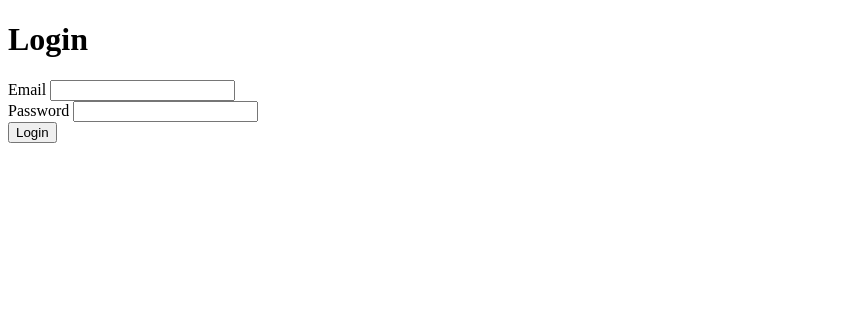
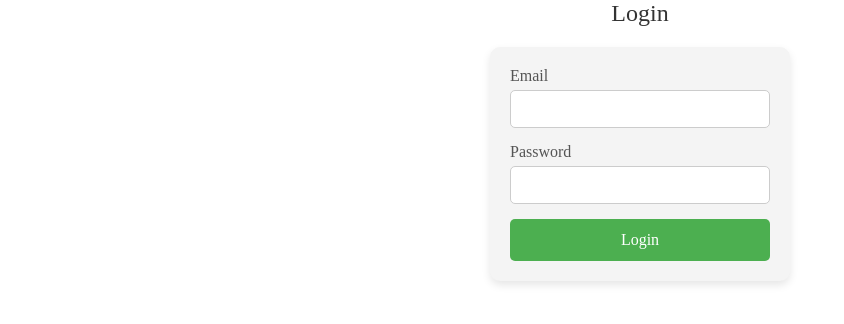
Before and after one commit to ModestAcro/OnlineTestSystem, a PHP site: page / in a window 1280 px wide. Shown: the top 324 px of the page, without its empty margins (0-844 px from the left). Run offline with PHP 8.4, Linux system fonts and the light colour scheme.

Commit message:
Dodalem scss

```diff
--- a/assets/css/main.css
+++ b/assets/css/main.css
@@ -1,3 +1,4 @@
+@charset "UTF-8";
 /* ======== Base ======== */
 /* Reset and base styles  */
 * {
@@ -86,4 +87,119 @@ legend {
   display: block;
 }
 
-/* ======== Blocks ======== *//*# sourceMappingURL=main.css.map */
+/* ======== Blocks ======== */
+header {
+  display: flex;
+  justify-content: space-between;
+  height: 70px;
+  padding: 5px 50px;
+  background-color: #333;
+  color: white;
+}
+
+.nav-btn {
+  background-color: #757575;
+  color: white;
+  width: 150px;
+  padding: 20px 20px;
+  cursor: pointer;
+  font-size: 14px;
+  border-radius: 5px;
+  text-align: center;
+}
+
+.nav-btn:hover {
+  opacity: 0.8;
+}
+
+.name {
+  font-size: 18px;
+  font-weight: bold;
+}
+
+.right-header {
+  display: flex;
+  justify-content: space-between;
+  align-items: center;
+  gap: 15px;
+}
+
+.left-header {
+  display: flex;
+  justify-content: space-between;
+  align-items: center;
+  gap: 15px;
+}
+
+.logout-btn {
+  background-color: #f44336;
+  color: white;
+  border: none;
+  padding: 10px 15px;
+  cursor: pointer;
+  font-size: 14px;
+  border-radius: 5px;
+}
+
+.logout-btn:hover {
+  opacity: 0.8;
+}
+
+/* Podstawowy wygląd całego formularza */
+.login-form {
+  width: 300px;
+  margin: 0 auto;
+  padding: 20px;
+  background-color: #f4f4f4;
+  border-radius: 10px;
+  box-shadow: 0 4px 8px rgba(0, 0, 0, 0.1);
+}
+
+/* Nagłówek formularza */
+.login-heading {
+  text-align: center;
+  font-size: 24px;
+  color: #333;
+  margin-bottom: 20px;
+}
+
+/* Etkiety formularza */
+.form-label {
+  font-size: 16px;
+  color: #555;
+  margin-bottom: 5px;
+  display: block;
+}
+
+/* Pola tekstowe */
+.form-input {
+  width: 100%;
+  padding: 10px;
+  margin-bottom: 15px;
+  border: 1px solid #ccc;
+  border-radius: 5px;
+  font-size: 14px;
+  background-color: #fff;
+}
+
+/* Styl dla przycisku logowania */
+.login-btn {
+  width: 100%;
+  padding: 12px;
+  background-color: #4CAF50;
+  color: white;
+  font-size: 16px;
+  border: none;
+  border-radius: 5px;
+  cursor: pointer;
+}
+
+.login-btn:hover {
+  background-color: #45a049;
+}
+
+/* Stylowanie po najechaniu myszką na pole wejściowe */
+.form-input:focus {
+  border-color: #4CAF50;
+  outline: none;
+}/*# sourceMappingURL=main.css.map */
--- /dev/null
+++ b/assets/scss/blocks/_login.scss
@@ -0,0 +1,58 @@
+/* Podstawowy wygląd całego formularza */
+.login-form {
+    width: 300px;
+    margin: 0 auto;
+    padding: 20px;
+    background-color: #f4f4f4;
+    border-radius: 10px;
+    box-shadow: 0 4px 8px rgba(0, 0, 0, 0.1);
+}
+
+/* Nagłówek formularza */
+.login-heading {
+    text-align: center;
+    font-size: 24px;
+    color: #333;
+    margin-bottom: 20px;
+}
+
+/* Etkiety formularza */
+.form-label {
+    font-size: 16px;
+    color: #555;
+    margin-bottom: 5px;
+    display: block;
+}
+
+/* Pola tekstowe */
+.form-input {
+    width: 100%;
+    padding: 10px;
+    margin-bottom: 15px;
+    border: 1px solid #ccc;
+    border-radius: 5px;
+    font-size: 14px;
+    background-color: #fff;
+}
+
+/* Styl dla przycisku logowania */
+.login-btn {
+    width: 100%;
+    padding: 12px;
+    background-color: #4CAF50;
+    color: white;
+    font-size: 16px;
+    border: none;
+    border-radius: 5px;
+    cursor: pointer;
+}
+
+.login-btn:hover {
+    background-color: #45a049;
+}
+
+/* Stylowanie po najechaniu myszką na pole wejściowe */
+.form-input:focus {
+    border-color: #4CAF50;
+    outline: none;
+}
--- a/assets/scss/main.scss
+++ b/assets/scss/main.scss
@@ -3,4 +3,4 @@
 
 /* ======== Blocks ======== */
 @import "./blocks/header.scss";
-@import "./blocks/footer.scss";
+@import "./blocks/login";
--- a/public/index.php
+++ b/public/index.php
@@ -7,20 +7,20 @@
 <head>
     <meta charset="UTF-8">
     <meta name="viewport" content="width=device-width, initial-scale=1.0">
+    <link rel="stylesheet" href="../assets/css/main.css">
     <title>Login form</title>
 </head>
 <body>
-    <h1>Login</h1>
-    <form action="../includes/login.php" method="POST">
-        <label>Email</label>
-        <input type="text" name="email" required>
+    <h1 class="login-heading">Login</h1>
+    <form action="../includes/login.php" method="POST" class="login-form">
+        <label for="email" class="form-label">Email</label>
+        <input type="text" name="email" id="email" class="form-input" required>
         <br>
-        <label>Password</label>
-        <input type="password" name="password" required>
+        <label for="password" class="form-label">Password</label>
+        <input type="password" name="password" id="password" class="form-input" required>
         <br>
-        <button type="submit" name="login">Login</button>
+        <button type="submit" name="login" class="login-btn">Login</button>
     </form>
-
 
     <?php
         if (isset($_SESSION['login_error'])) {
```
Also changed, not shown: assets/scss/blocks/_header.scss (+56 -0 lines), includes/login.php (+6 -3 lines), public/admin/admin_dashboard.php (+6 -64 lines), assets/scss/blocks/_footer.scss (deleted), 1 other file.
